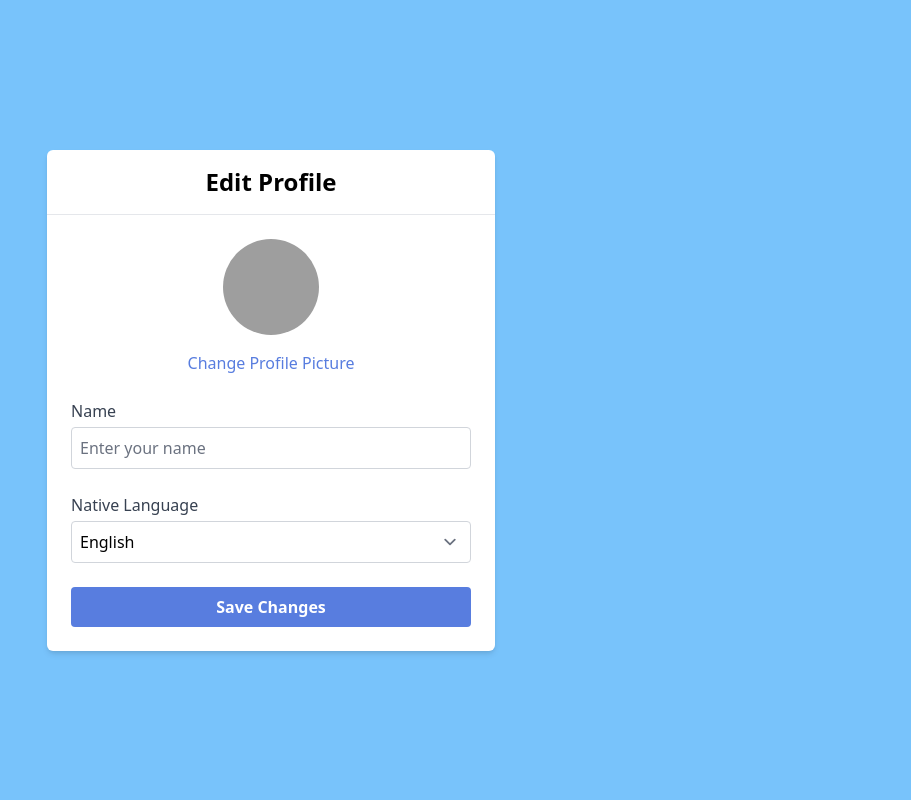
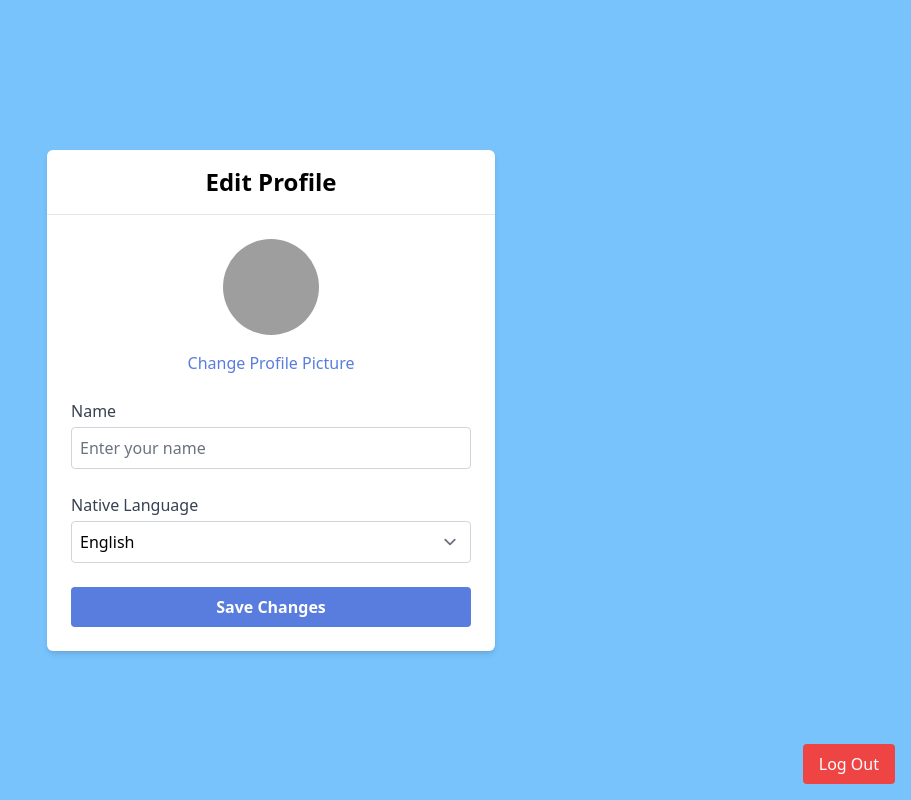
Before and after one commit to KalebE36/CultureConnect-FrontEnd, a React (Vite) app in the folder frontend/: page /profile in a window 1280 px wide. Shown: the whole page, without its empty margins (369-1280 px from the left). Built offline with nearby package versions, Linux system fonts and the light colour scheme; no server answers; the database is empty; sample sign-in values are in the browser's storage; grey boxes are pictures that could not be loaded.

Commit message:
changed profile added logout

```diff
--- a/frontend/src/features/profile/screens/Profile.tsx
+++ b/frontend/src/features/profile/screens/Profile.tsx
@@ -2,12 +2,13 @@ import React, { useEffect, useState } from "react"
 import { getFirestore, doc, getDoc, updateDoc } from "firebase/firestore"
 import { firebaseApp } from "../../../config/firebaseConfig"
 import { useAuth } from "../../auth/hooks/useAuth"
-import { useNavigate } from "react-router-dom";
+import { useNavigate } from "react-router-dom"
+import { getAuth, signOut } from "firebase/auth"
 
 export default function ProfileEditor() {
   const { user, loading } = useAuth()
   const db = getFirestore(firebaseApp)
-  const navigate = useNavigate();
+  const navigate = useNavigate()
 
   // Local state for profile fields
   const [name, setName] = useState("")
@@ -57,8 +58,9 @@ export default function ProfileEditor() {
 
       setMessage("Profile updated successfully!")
 
-      setTimeout(()=>{
-        navigate("/camera");
+      // Navigate after 2 seconds
+      setTimeout(() => {
+        navigate("/camera")
       }, 2000)
     } catch (error) {
       console.error("Error updating profile:", error)
@@ -68,6 +70,7 @@ export default function ProfileEditor() {
     }
   }
 
+  // Handle avatar upload
   const handleAvatarChange = (e: React.ChangeEvent<HTMLInputElement>) => {
     const file = e.target.files?.[0]
     if (file) {
@@ -76,6 +79,19 @@ export default function ProfileEditor() {
         setAvatar(reader.result as string)
       }
       reader.readAsDataURL(file)
+    }
+  }
+
+  // Log out function
+  const handleLogout = async () => {
+    try {
+      const auth = getAuth(firebaseApp)
+      await signOut(auth)
+      console.log("Logged out successfully")
+      // Optionally navigate user to a different page after logout:
+      navigate("/")
+    } catch (error) {
+      console.error("Error logging out:", error)
     }
   }
 
@@ -88,7 +104,7 @@ export default function ProfileEditor() {
   }
 
   return (
-    <div className="min-h-screen flex items-center justify-center bg-[#78C3FB]">
+    <div className="relative min-h-screen flex items-center justify-center bg-[#78C3FB]">
       {/* Tailwind "Card" Equivalent */}
       <div className="w-full max-w-md bg-white rounded-md shadow-md">
         {/* Header */}
@@ -187,6 +203,14 @@ export default function ProfileEditor() {
           </form>
         </div>
       </div>
+
+      {/* Logout Button - positioned absolutely at the bottom-right */}
+      <button
+        onClick={handleLogout}
+        className="absolute bottom-4 right-4 px-4 py-2 bg-red-500 text-white rounded hover:bg-red-600 transition focus:outline-none focus:ring-2 focus:ring-red-400"
+      >
+        Log Out
+      </button>
     </div>
   )
 }
```
